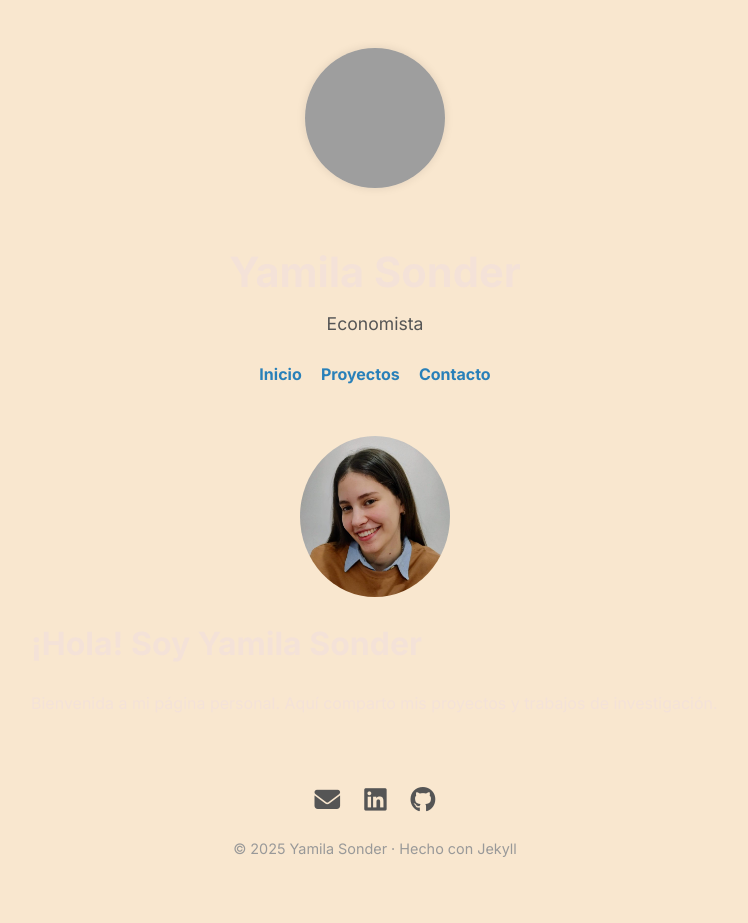
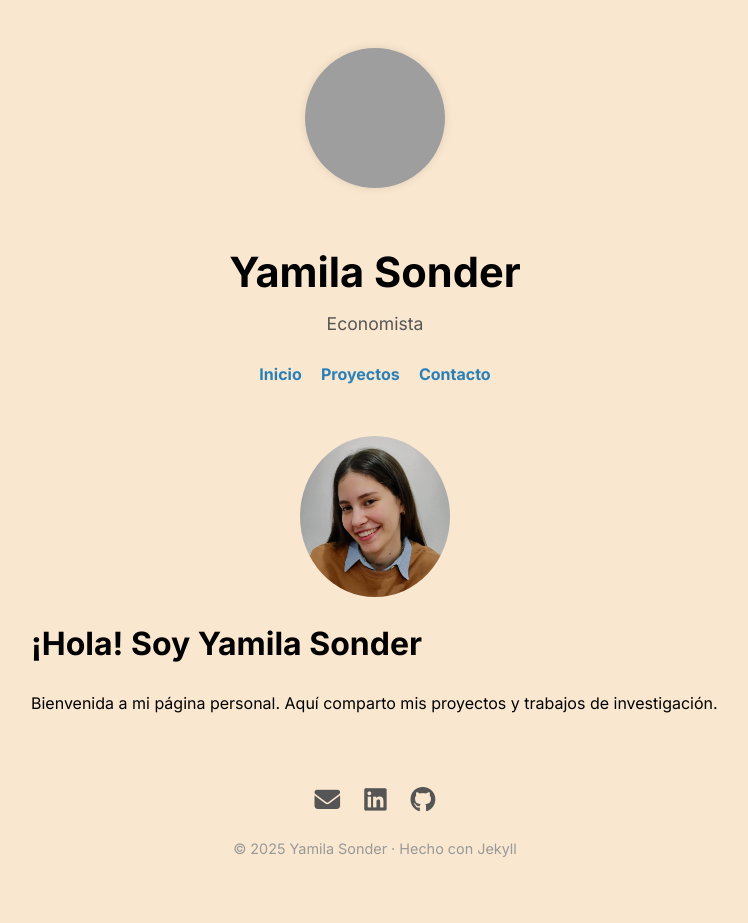
Before and after one commit to ysonder/ysonder.github.io, a Jekyll site: the page built from index.md, in a window 1280 px wide. Shown: the whole page, without its empty margins (265-1013 px from the left). Built offline with Jekyll 4.4.1, drawn with Linux system fonts in a browser that asks for light colours; nearby versions of some CDN libraries; grey boxes are pictures that could not be loaded.

Commit message:
Update default.html

```diff
--- a/_layouts/default.html
+++ b/_layouts/default.html
@@ -15,7 +15,7 @@
     body {
       font-family: 'Inter', sans-serif;
       background-color: #F9E7CF;
-      color: #f4e2d8;
+      color: #000000;
       max-width: 720px;
       margin: 2rem auto;
       padding: 1rem;
```
